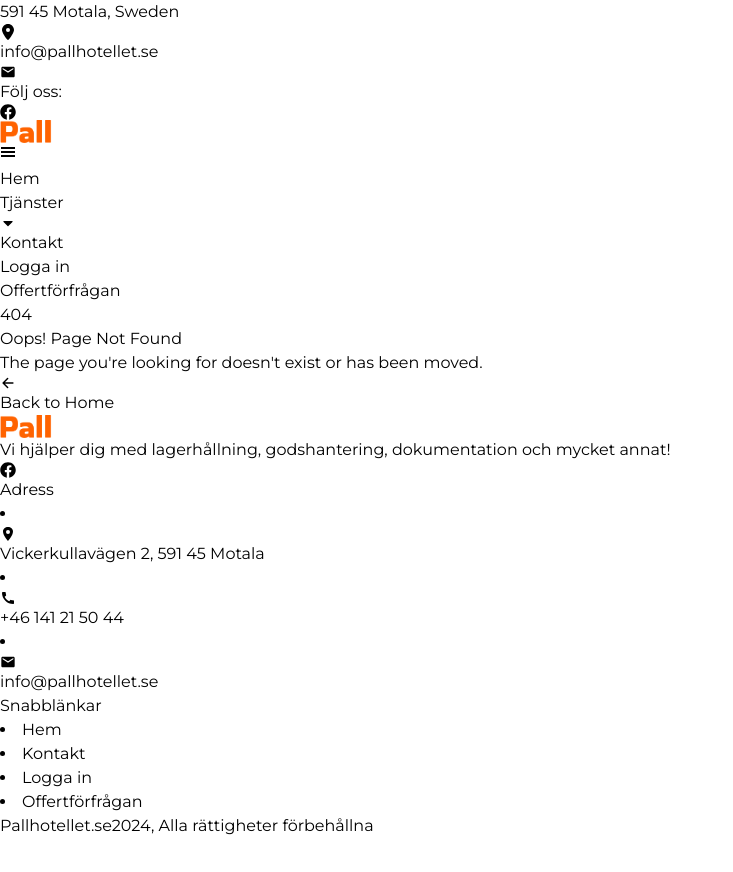
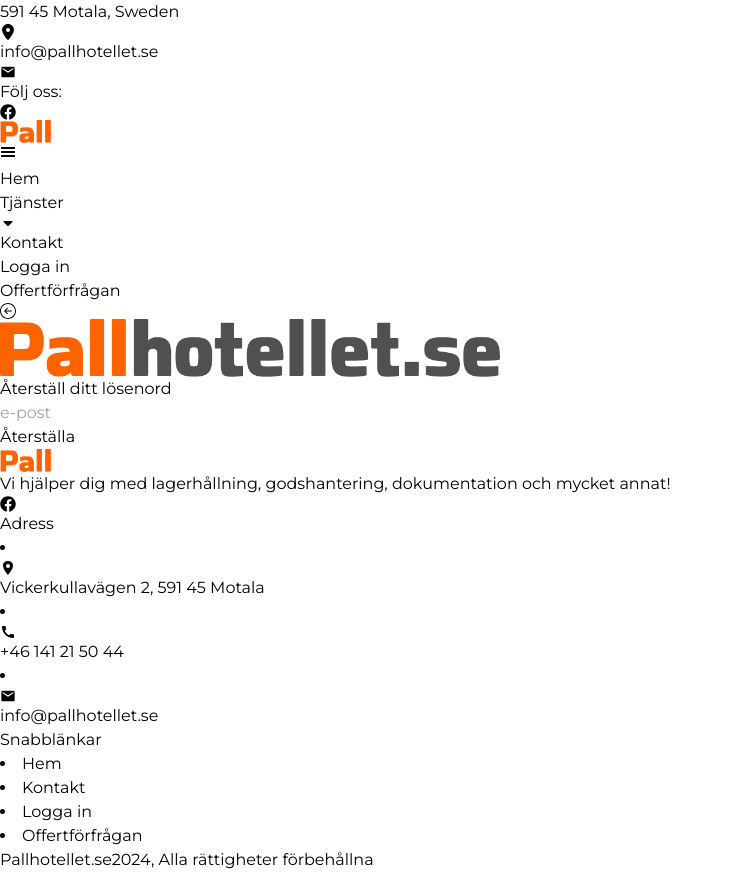
Before and after one commit to mauritzjarl-staging/pallete_hotel1, a Next.js app: page /forgotpassword in a window 1280 px wide. Before the commit this address had no page. Shown: the whole page, without its empty margins (0-733 px from the left). Before the commit the page ends 838 px from the top, so only its background shows below. Built offline with nearby package versions, Linux system fonts and the light colour scheme.

Commit message:
forgot page

```diff
--- a/package.json
+++ b/package.json
@@ -21,7 +21,7 @@
     "react": "^18.3.1",
     "react-datepicker": "^7.3.0",
     "react-dom": "^18",
-    "react-icons": "^5.3.0",
+    "react-icons": "^5.4.0",
     "react-leaflet": "^4.2.1",
     "react-slick": "^0.30.2",
     "react-toastify": "^10.0.5",
--- /dev/null
+++ b/src/app/forgotpassword/page.js
@@ -0,0 +1,69 @@
+"use client"
+import { useRouter } from 'next/navigation';
+import Image from 'next/image';
+import { SlArrowLeftCircle } from "react-icons/sl";
+
+export default function forgotpassword() {
+  const router = useRouter();  // Initialize useRouter
+  const handleRedirect = () => {
+    router.push('/logga_in');  // Redirect to /login page
+  };
+
+  return (
+    <div className="flex flex-col items-center justify-center min-h-screen bg-gray-300">
+      <div>
+
+        <div className="w-full">
+
+          <div className="flex items-center w-full px-2 py-6">
+
+            <div className="flex">
+              <SlArrowLeftCircle
+                onClick={handleRedirect}
+                className="text-gray-500 text-start text-5xl cursor-pointer"
+              />
+            </div>
+
+
+            <div className="flex px-6 justify-center  items-center">
+              <Image
+                src="/imgs/Pallhotellet.seTransparent.png"
+                alt="Pallhotellet Logo"
+                className="h-8 w-auto"
+                height={500}
+                width={500}
+              />
+            </div>
+          </div>
+          <section className="bg-white p-12  mx-auto rounded-xl shadow-lg w-[449px]">
+            <div className="text-2xl font-bold  text-[#505050] mb-6">
+              <h1 className="flex justify-center mx-auto w-4/6">Återställ ditt lösenord</h1>
+            </div>
+
+            <form className="space-y-4 px-5">
+              <div>
+
+                <input
+                  type="email"
+                  id="email"
+                  name="email"
+                  placeholder="e-post"
+                  className="w-full px-4 py-3 border border-gray-300  bg-[#F5F5F5] rounded-lg mt-1 focus:outline-none focus:ring-2 focus:ring-orange-500"
+                  required
+                />
+              </div>
+
+              <button
+                type="submit"
+                className="w-full bg-[#FF6F0F] text-white px-4 py-3 rounded-md hover:bg-[#f07f3e] focus:ring-2 focus:ring-orange-500"
+              >
+                Återställa
+              </button>
+            </form>
+          </section>
+        </div>
+
+      </div>
+    </div>
+  );
+}
```
Also changed, not shown: 1 other file (tests, documents, lock files or other folders).
